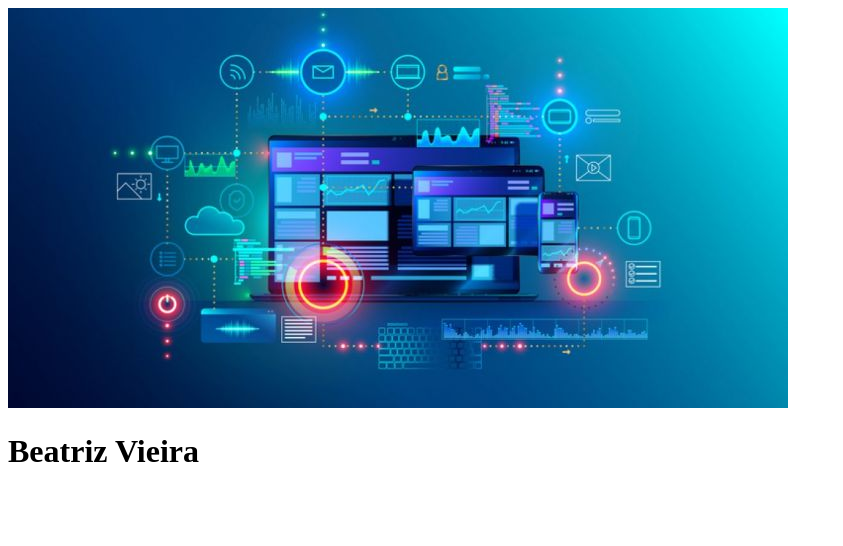
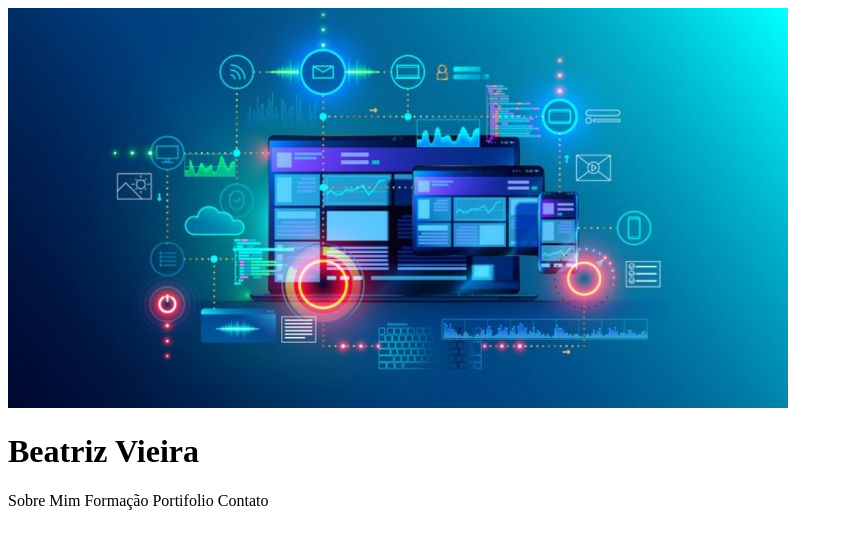
Before and after one commit to beatrizdcv/trabalho-portifolio-pessoal, a plain HTML site: page index.html in a window 1280 px wide. Shown: the whole page, without its empty margins (0-843 px from the left). Drawn offline with Linux system fonts and the light colour scheme.

Commit message:
adicionei os dados da barra de navegação

```diff
--- a/index.html
+++ b/index.html
@@ -15,7 +15,10 @@
     </header>
 
     <nav>
-
+  <a id="sobrelink">Sobre Mim</a>
+  <a id="formacaolink">Formação</a>
+  <a id="portifoliolink">Portifolio</a>
+  <a id="contatolink">Contato</a>
     </nav>
 
 </body>
```
